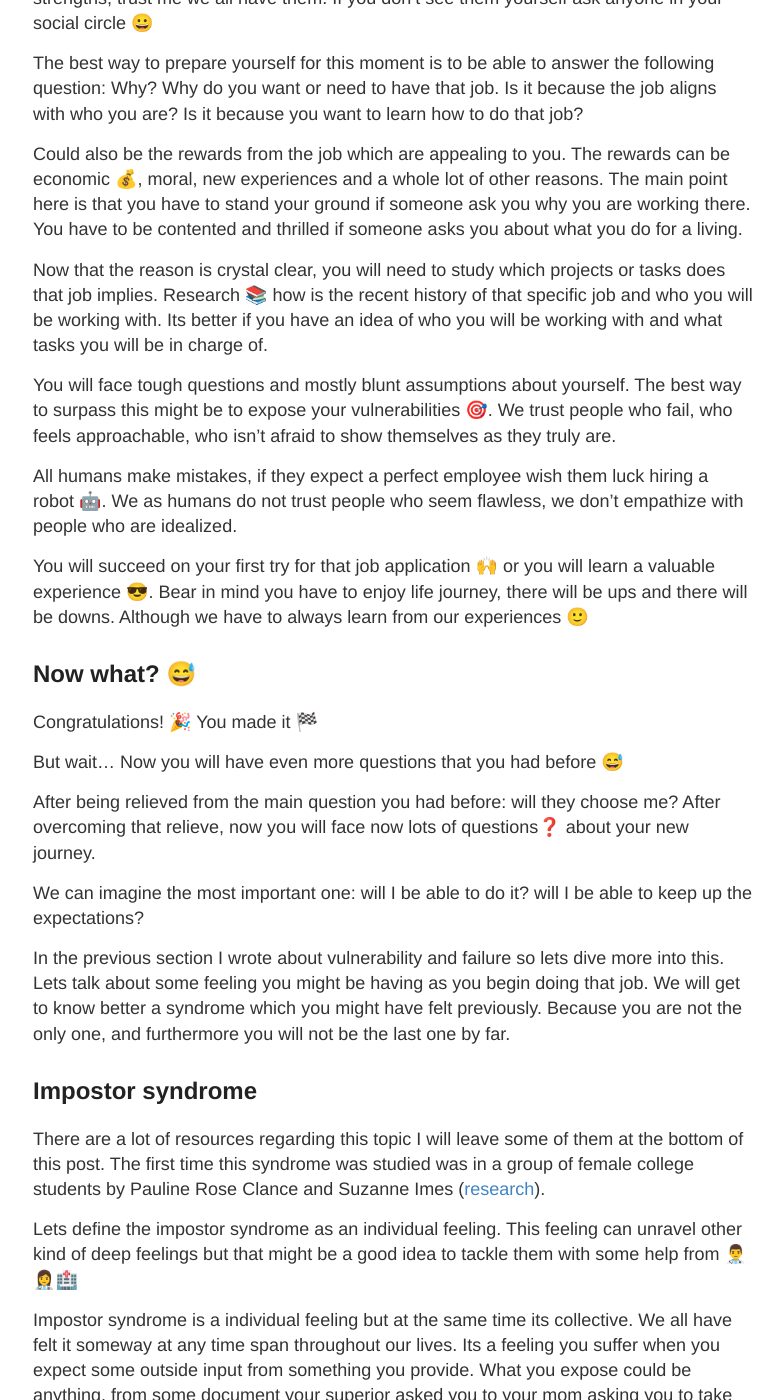
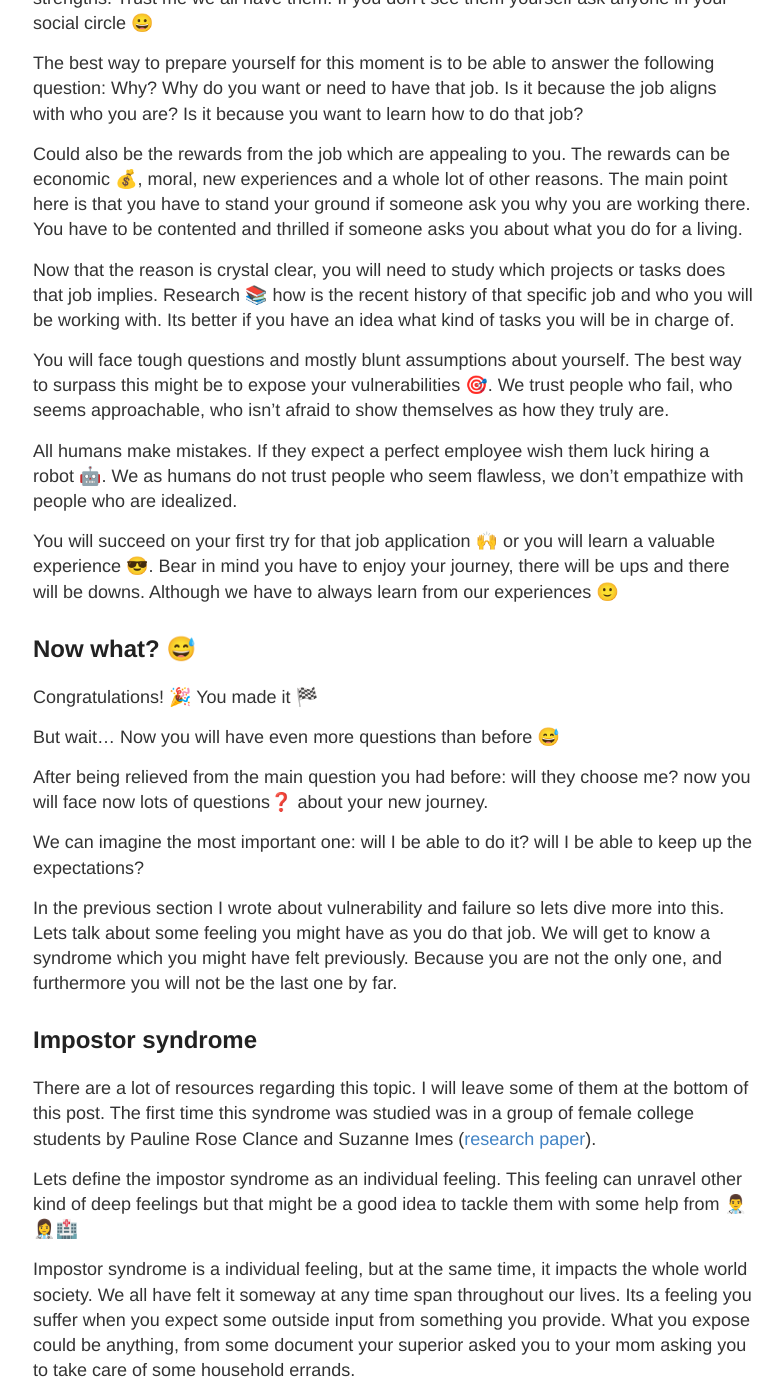
Before and after one commit to kamiyuzu/kamiyuzu.github.io, a Jekyll site: the page built from _posts/2020-10-30-first-job.md, in a window 1280 px wide and 1400 px high, scrolled down 613 px. Shown: the whole window, without its empty margins (247-1030 px from the left). Built offline with Jekyll 4.4.1, drawn with Linux system fonts in a browser that asks for light colours; some of the changed text lies outside the part shown.

Commit message:
Fix comprehension sentences and punctuation

```diff
--- a/_posts/2020-10-30-first-job.md
+++ b/_posts/2020-10-30-first-job.md
@@ -9,53 +9,53 @@ We all have been there, we all have been through it, and you will too 💪. We a
 
 - You might need this job to validate yourself to someone. That someone could be your parent, someone you love or yourself 💕
 - You could be in need for a job for your own survival.
-- You can have the passion for doing that job.
+- You may have the passion for doing that job.
 - You may want to help others by doing so.
 
 ## Arming up for the battle 🛠
 
-Having stated some examples of job motivation, now you need to root for it. You have to apply for that job and present yourself. You will have to define yourself and state your strengths, trust me we all have them. If you don't see them yourself ask anyone in your social circle 😀
+Having stated some examples of job motivation, now you need to root for it. You have to apply for that job and present yourself. You will have to define yourself and state your strengths. Trust me we all have them. If you don't see them yourself ask anyone in your social circle 😀
 
 The best way to prepare yourself for this moment is to be able to answer the following question: Why? Why do you want or need to have that job. Is it because the job aligns with who you are? Is it because you want to learn how to do that job?
 
 Could also be the rewards from the job which are appealing to you. The rewards can be economic 💰, moral, new experiences and a whole lot of other reasons. The main point here is that you have to stand your ground if someone ask you why you are working there. You have to be contented and thrilled if someone asks you about what you do for a living.
 
-Now that the reason is crystal clear, you will need to study which projects or tasks does that job implies. Research 📚 how is the recent history of that specific job and who you will be working with. Its better if you have an idea of who you will be working with and what tasks you will be in charge of.
+Now that the reason is crystal clear, you will need to study which projects or tasks does that job implies. Research 📚 how is the recent history of that specific job and who you will be working with. Its better if you have an idea what kind of tasks you will be in charge of.
 
-You will face tough questions and mostly blunt assumptions about yourself. The best way to surpass this might be to expose your vulnerabilities 🎯. We trust people who fail, who feels approachable, who isn't afraid to show themselves as they truly are.
+You will face tough questions and mostly blunt assumptions about yourself. The best way to surpass this might be to expose your vulnerabilities 🎯. We trust people who fail, who seems approachable, who isn't afraid to show themselves as how they truly are.
 
-All humans make mistakes, if they expect a perfect employee wish them luck hiring a robot 🤖. We as humans do not trust people who seem flawless, we don't empathize with people who are idealized.
+All humans make mistakes. If they expect a perfect employee wish them luck hiring a robot 🤖. We as humans do not trust people who seem flawless, we don't empathize with people who are idealized.
 
-You will succeed on your first try for that job application 🙌 or you will learn a valuable experience 😎. Bear in mind you have to enjoy life journey, there will be ups and there will be downs. Although we have to always learn from our experiences 🙂
+You will succeed on your first try for that job application 🙌 or you will learn a valuable experience 😎. Bear in mind you have to enjoy your journey, there will be ups and there will be downs. Although we have to always learn from our experiences 🙂
 
 ## Now what? 😅
 
 Congratulations! 🎉 You made it 🏁
 
-But wait... Now you will have even more questions that you had before 😅
+But wait... Now you will have even more questions than before 😅
 
-After being relieved from the main question you had before: will they choose me? After overcoming that relieve, now you will face now lots of questions❓ about your new journey.
+After being relieved from the main question you had before: will they choose me? now you will face now lots of questions❓ about your new journey.
 
 We can imagine the most important one: will I be able to do it? will I be able to keep up the expectations?
 
-In the previous section I wrote about vulnerability and failure so lets dive more into this. Lets talk about some feeling you might be having as you begin doing that job. We will get to know better a syndrome which you might have felt previously. Because you are not the only one, and furthermore you will not be the last one by far.
+In the previous section I wrote about vulnerability and failure so lets dive more into this. Lets talk about some feeling you might have as you do that job. We will get to know a syndrome which you might have felt previously. Because you are not the only one, and furthermore you will not be the last one by far.
 
 ## Impostor syndrome
 
-There are a lot of resources regarding this topic I will leave some of them at the bottom of this post. The first time this syndrome was studied was in a group of female college students by Pauline Rose Clance and Suzanne Imes ([research][Pauline-Rose-Clance&Suzanne-Imes-paper]).
+There are a lot of resources regarding this topic. I will leave some of them at the bottom of this post. The first time this syndrome was studied was in a group of female college students by Pauline Rose Clance and Suzanne Imes ([research paper][Pauline-Rose-Clance&Suzanne-Imes-paper]).
 
 Lets define the impostor syndrome as an individual feeling. This feeling can unravel other kind of deep feelings but that might be a good idea to tackle them with some help from 👨‍⚕️👩‍⚕️🏥
 
-Impostor syndrome is a individual feeling but at the same time its collective. We all have felt it someway at any time span throughout our lives. Its a feeling you suffer when you expect some outside input from something you provide. What you expose could be anything, from some document your superior asked you to your mom asking you to take care of some household errands.
+Impostor syndrome is a individual feeling, but at the same time, it impacts the whole world society. We all have felt it someway at any time span throughout our lives. Its a feeling you suffer when you expect some outside input from something you provide. What you expose could be anything, from some document your superior asked you to your mom asking you to take care of some household errands.
 
 This feeling is living from time to time inside of us and will show in different shapes. A good way to tackle this feeling is listening to other peoples experiences. Being able to empathize with others and get to know their vulnerabilities will help our own impostor syndrome. Its hard to think the cure for the impostor syndrome is to talk about it among your environment.
 
 Hope you can find the courage to speak about with your social environment 💪
 
 If you scored that first job speak about it. If you didn't get it, moreover, speak about it.
-Make visible your struggles 🤕 from your experiences, break the chain ⛓ of flawless people. Who by the way... don't exist 🤣
+Make visible the struggles 🤕 from your experiences, break the chain ⛓ of flawless people. Who by the way... don't exist 🤣
 
-I failed a LOT until I found something I really enjoyed 😅
+For instance I failed A LOT until I found something I really enjoyed 😅
 
 #### Resources
 
@@ -63,7 +63,7 @@ I failed a LOT until I found something I really enjoyed 😅
 
 [TED-ed video][TED-ed-impostor-syndrome]
 
-[First research][Pauline-Rose-Clance&Suzanne-Imes-paper]
+[First research paper][Pauline-Rose-Clance&Suzanne-Imes-paper]
 
 [Muhammed-Rajeef-M-K-post]: https://medium.com/@rajeefmk/why-does-software-developers-suffer-from-imposter-syndrome-ccf961d0c29a
 [TED-ed-impostor-syndrome]: https://www.youtube.com/watch?v=ZQUxL4Jm1Lo&ab_channel=TED-Ed
```
Also changed, not shown: 2 other files.
